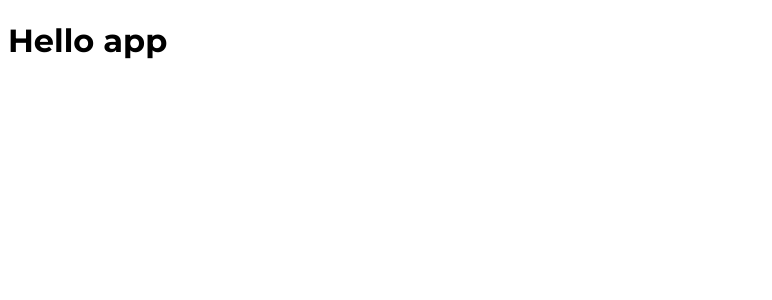
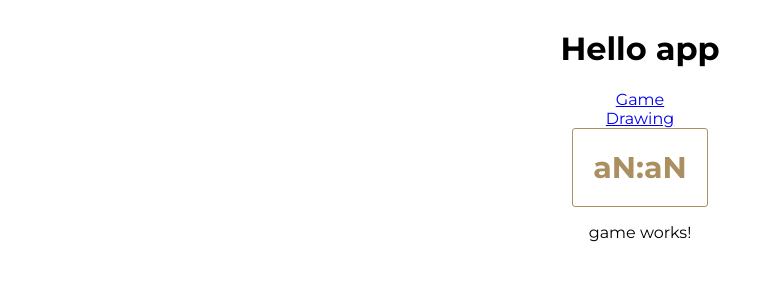
Before and after one commit to Bunchenko/5-of-36, an Angular app: page /game in a window 1280 px wide. Before the commit this address led to /. Shown: the top 300 px of the page, without its empty margins (0-772 px from the left). Built offline with nearby package versions, Linux system fonts and the light colour scheme.

Commit message:
add routing

```diff
--- a/src/app/app-routing.module.ts
+++ b/src/app/app-routing.module.ts
@@ -1,10 +1,16 @@
 import { NgModule } from '@angular/core';
 import { RouterModule, Routes } from '@angular/router';
+import { GameComponent } from './game/game.component';
+import { DrawingComponent } from './drawing/drawing.component';
 
-const routes: Routes = [];
+const routes: Routes = [
+  { path: '', redirectTo: '/game', pathMatch: 'full' },
+  { path: 'game', component: GameComponent },
+  { path: 'drawing', component: DrawingComponent },
+];
 
 @NgModule({
   imports: [RouterModule.forRoot(routes)],
-  exports: [RouterModule]
+  exports: [RouterModule],
 })
-export class AppRoutingModule { }
+export class AppRoutingModule {}
--- a/src/app/app.component.css
+++ b/src/app/app.component.css
@@ -0,0 +1,15 @@
+:host {
+  display: flex;
+  align-items: center;
+  justify-content: center;
+  flex-direction: column;
+}
+
+.time {
+  display: block;
+  color: #ac8f60;
+  text-align: center;
+  font-weight: 700;
+  font-size: 30px;
+  line-height: 37px;
+}
--- a/src/app/app.component.html
+++ b/src/app/app.component.html
@@ -1 +1,7 @@
 <h1>Hello app</h1>
+<a [routerLink]="'/game'">Game</a>
+<a [routerLink]="'/drawing'">Drawing</a>
+<app-card [elemStyles]="{display: 'flex', alignItems: 'center', flexDirection: 'column'}">
+	<div class="time">{{drawingService.time | mmss}}</div>
+</app-card>
+<router-outlet></router-outlet>
--- a/src/app/app.component.ts
+++ b/src/app/app.component.ts
@@ -1,10 +1,31 @@
-import { Component } from '@angular/core';
+import { Component, OnInit } from '@angular/core';
+import { BallsService } from 'src/services/balls.service';
+import { DrawingService } from 'src/services/drawing.service';
 
 @Component({
   selector: 'app-root',
   templateUrl: './app.component.html',
-  styleUrls: ['./app.component.css']
+  styleUrls: ['./app.component.css'],
 })
-export class AppComponent {
+export class AppComponent implements OnInit {
   title = '5-of-36';
+
+  constructor(
+    protected drawingService: DrawingService,
+    private _ballsService: BallsService
+  ) {}
+
+  ngOnInit(): void {
+    this.drawingService.timer$?.subscribe({
+      next: (v) => {},
+      complete: () => {
+        this.drawingService.time = 0;
+        console.log('Complete!!!');
+      },
+    });
+  }
+
+  onClick() {
+    this.drawingService.complete.next(true);
+  }
 }
```
